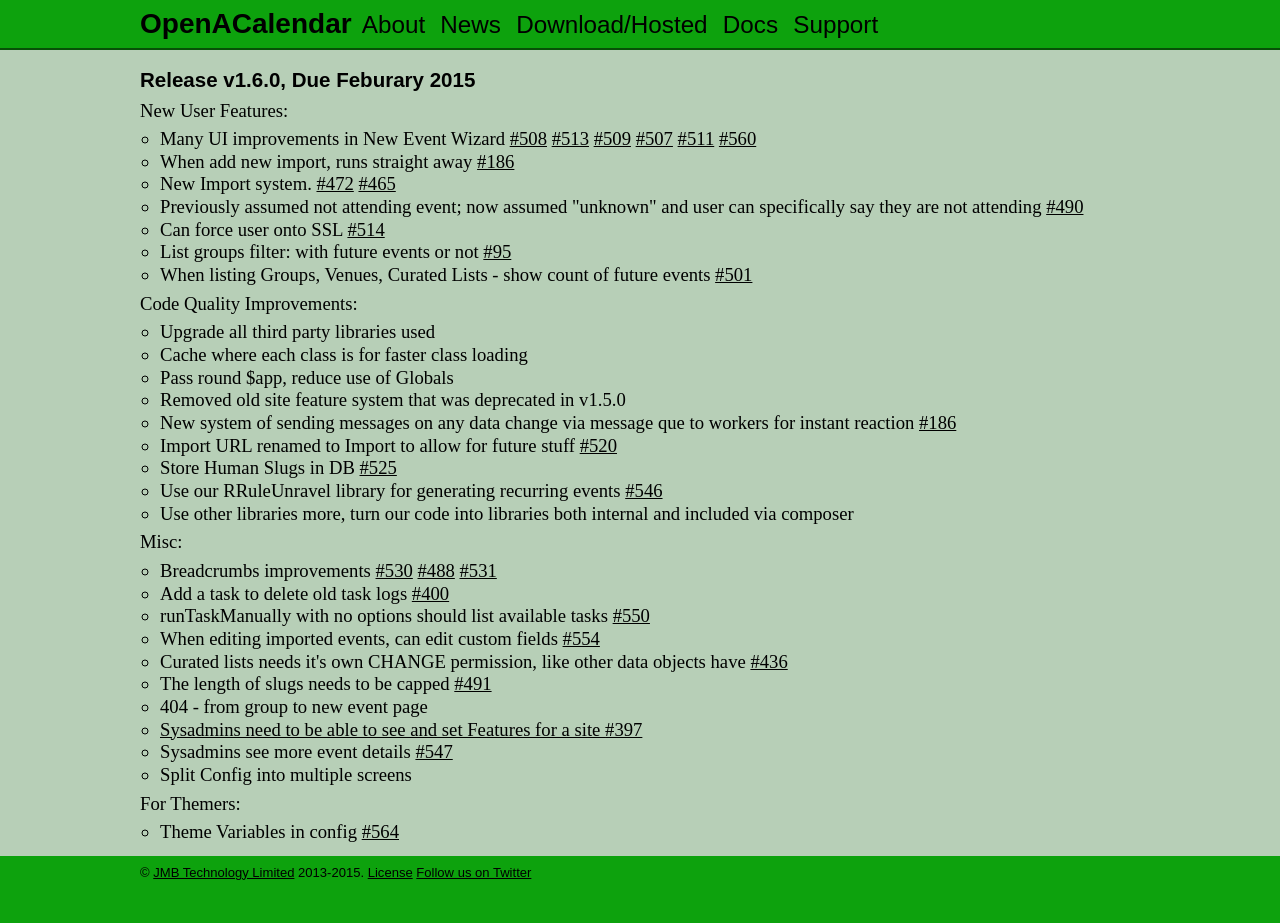
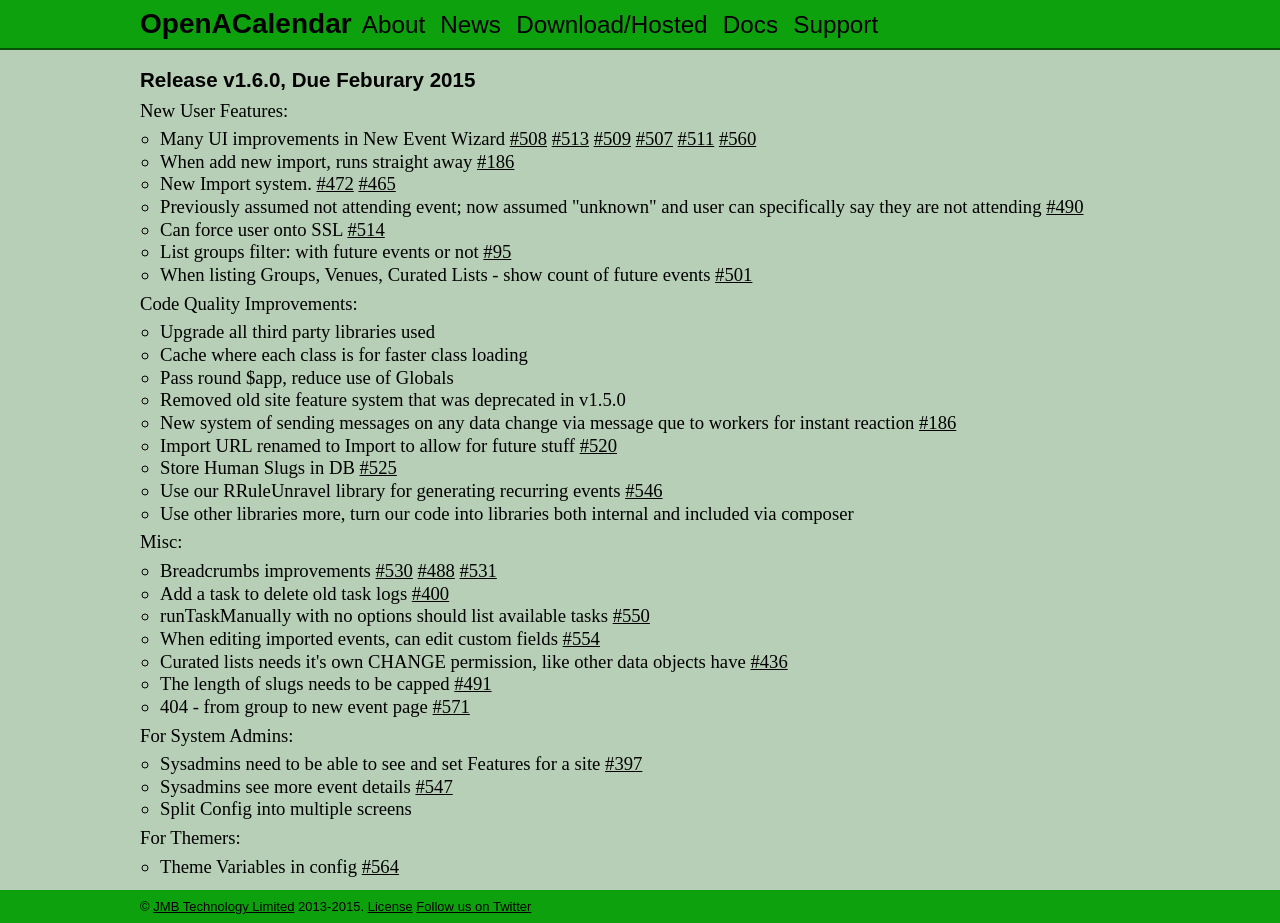
Before and after one commit to OpenACalendar/openacalendar.github.io, a Jekyll site: the page built from webapp/release/1.6.0.html, in a window 1280 px wide. Built offline with Jekyll 4.4.1, drawn with Linux system fonts in a browser that asks for light colours; before the commit the page ends 900 px from its top, so only the background shows below that; some of the changed lines change nothing that is shown.

Commit message:
Fix bad HTML in last commit

```diff
--- a/webapp/release/1.6.0.html
+++ b/webapp/release/1.6.0.html
@@ -59,7 +59,7 @@
 	<li>When editing imported events, can edit custom fields  <a href="https://github.com/OpenACalendar/OpenACalendar-Web-Core/issues/554">#554</a></li>
 	<li>Curated lists needs it's own CHANGE permission, like other data objects have  <a href="https://github.com/OpenACalendar/OpenACalendar-Web-Core/issues/436">#436</a></li>
 	<li>The length of slugs needs to be capped   <a href="https://github.com/OpenACalendar/OpenACalendar-Web-Core/issues/491">#491</a></li>
-	<li>404 - from group to new event page <a href="https://github.com/OpenACalendar/OpenACalendar-Web-Core/issues/571>#571</a></li>
+	<li>404 - from group to new event page <a href="https://github.com/OpenACalendar/OpenACalendar-Web-Core/issues/571">#571</a></li>
 </ul>
 
 <p>For System Admins:</p>
```
